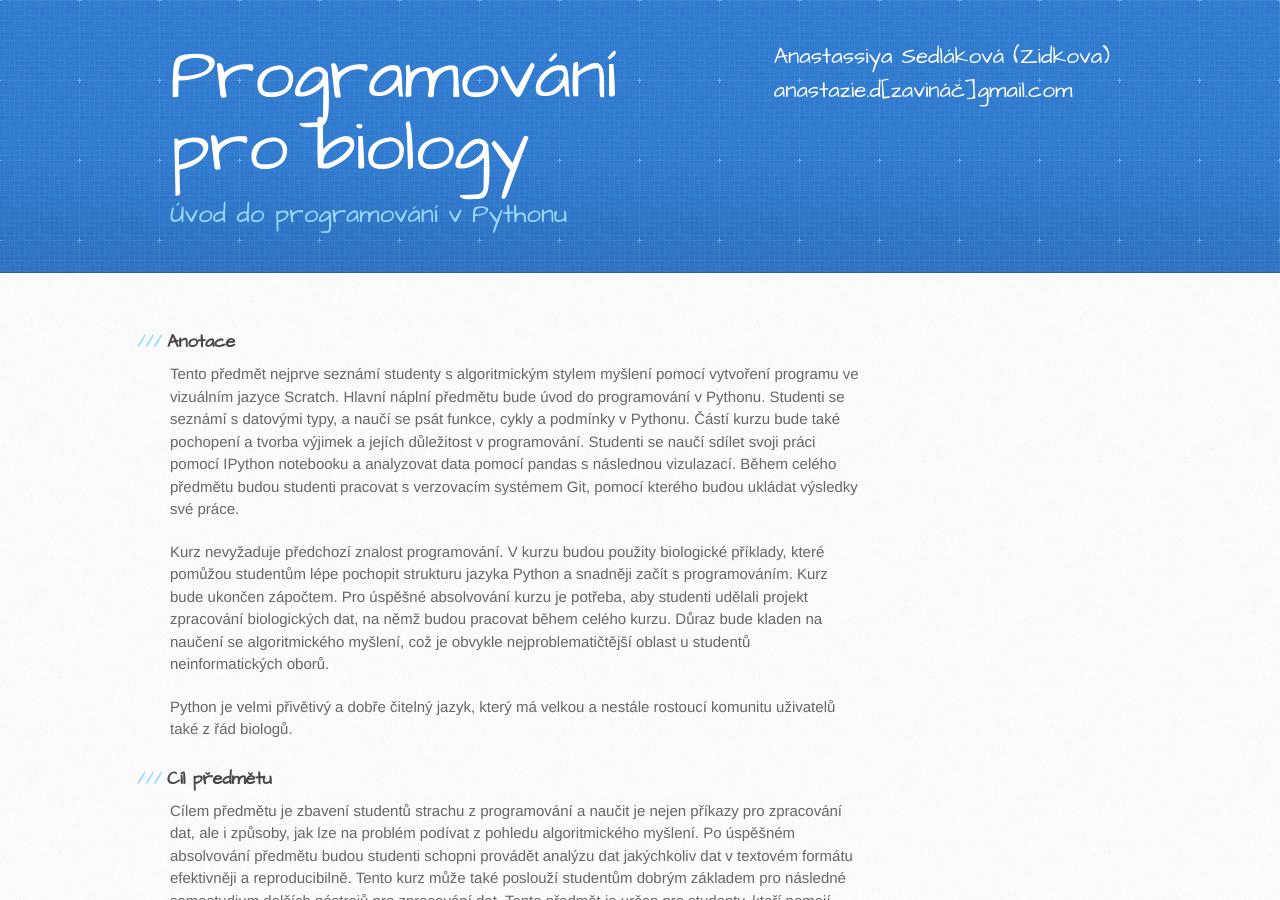
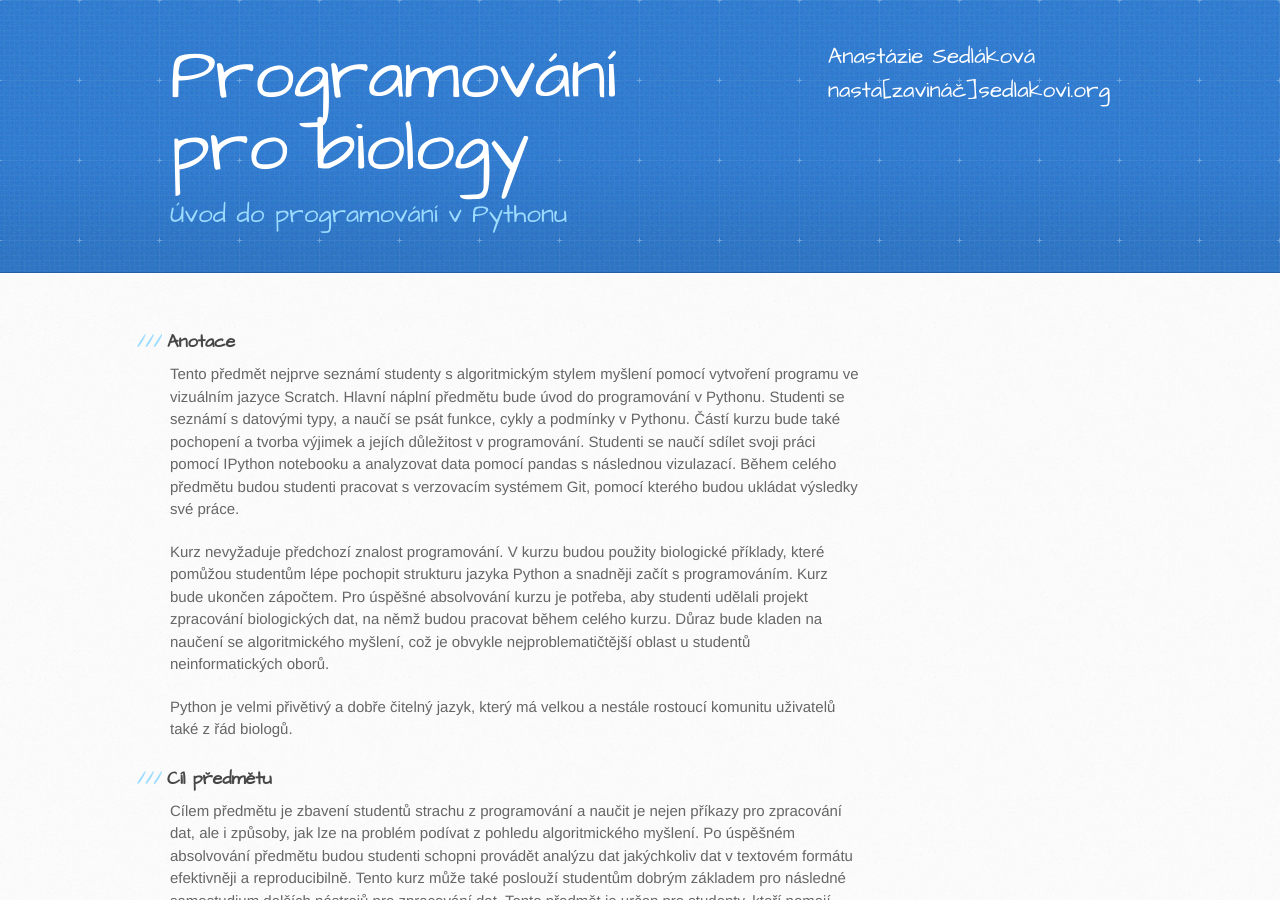
Before and after one commit to anastazie/intro_python_biol, a Jekyll site: the page built from index.md, in a window 1280 px wide and 900 px high. Built offline with Jekyll 4.4.1, drawn with Linux system fonts in a browser that asks for light colours; our own code applies the rules of GitHub Pages for plain Markdown files.

Commit message:
Update default.html

```diff
--- a/_layouts/default.html
+++ b/_layouts/default.html
@@ -22,9 +22,9 @@
         <h1> {{ site.name }} </h1>
         <h2>{{ site.tagline }}</h2>
         <div class="name">
-          Anastassiya Sedláková (Zidkova)
+          Anastázie Sedláková
           <br>
-          anastazie.d[zavináč]gmail.com
+          nasta[zavináč]sedlakovi.org
         </div>
       </div>
     </header>
```
